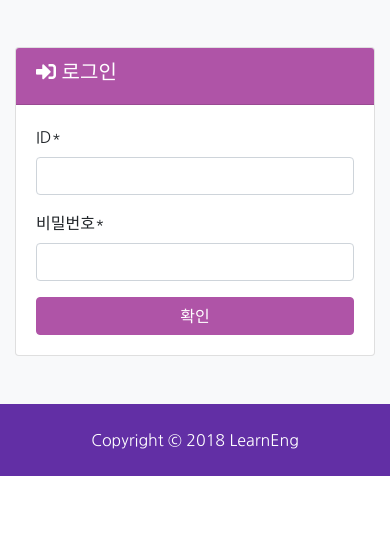
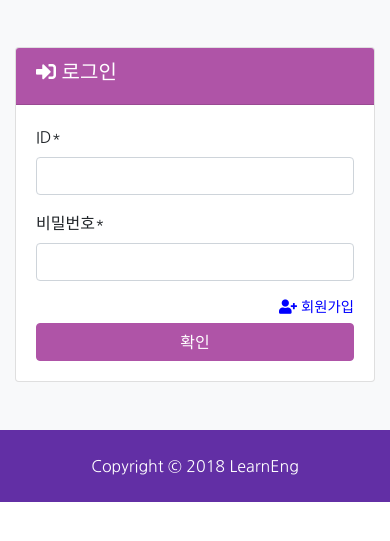
Before and after one commit to jayhchoi/Learneng, a Django app: page /accounts/login/ in a window 390 px wide. Shown: the part 134-675 px from the top of the page. Run offline with Django 3.2, Linux system fonts and the light colour scheme; some libraries are stand-ins or nearby versions; some web fonts are replaced.

Commit message:
Minor styling changes

```diff
--- a/groups/forms.py
+++ b/groups/forms.py
@@ -19,6 +19,8 @@ class GroupForm(forms.ModelForm):
         widget=forms.TextInput(attrs={'id': 'datepicker'}),
         label='시작일'
     )
+
+    photo = forms.ImageField(label='메인 이미지(Optional)')
 
     time = forms.CharField(
         widget=forms.TextInput(attrs={'placeholder':'예) 17:00 ~ 19:00'}),
--- a/learneng/static/css/style.css
+++ b/learneng/static/css/style.css
@@ -24,6 +24,11 @@ img {
 
 .list-group-item {
   padding: 0.5rem 0.5rem !important; }
+
+a#to-signup {
+  color: blue;
+  font-size: 0.9rem;
+  margin-bottom: 0.25rem; }
 
 .card .img-wrapper {
   position: relative;
@@ -135,4 +140,7 @@ img {
     margin-top: 30px; }
 
   .table-hide {
-    display: none; } }
+    display: none; }
+
+  #listing .btn {
+    padding: 0.25rem; } }
--- a/pages/templates/registration/login.html
+++ b/pages/templates/registration/login.html
@@ -18,7 +18,8 @@
           <div class="card-body">
 						<form method="post">
 							{% csrf_token %}
-							{{ form|crispy }}
+              {{ form|crispy }}
+              <a href="{% url 'accounts:signup' %}" class="float-right" id="to-signup"><i class="fas fa-user-plus"></i> 회원가입</a>
 							<button type="submit" class="btn btn-secondary btn-block">확인</button>
 						</form>
           </div>
```
